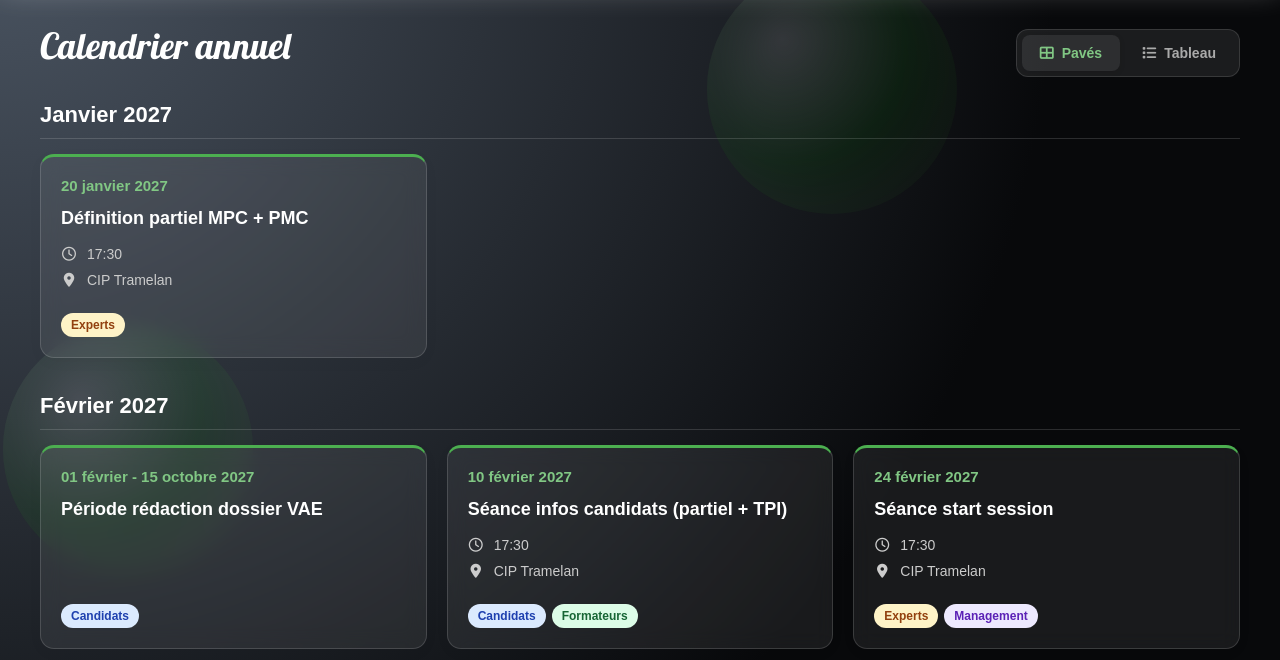
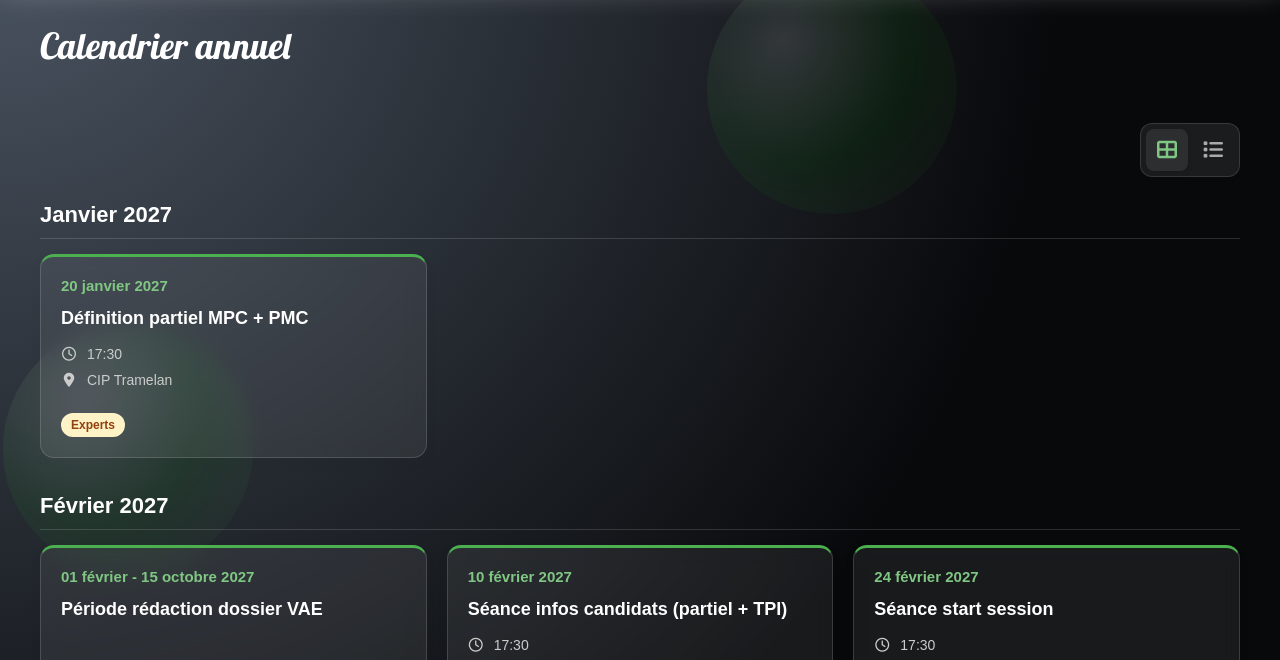
Before and after one commit to mwdolci/website_experts-meca, a plain HTML site: page calendar.html in a window 1280 px wide. Shown: the part 71-731 px from the top of the page. Drawn offline with Linux system fonts and the light colour scheme.

Commit message:
update for test

```diff
--- a/calendar.css
+++ b/calendar.css
@@ -28,14 +28,15 @@
 .calendar-toggle button {
     display: flex;
     align-items: center;
-    gap: 8px;
-    padding: 10px 18px;
+    justify-content: center;
+    width: 42px;
+    height: 42px;
+    padding: 0;
     border: none;
     border-radius: 8px;
     background: transparent;
-    color: #666;
-    font-size: 14px;
-    font-weight: 600;
+    color: #aaaaaa;
+    font-size: 20px;
     cursor: pointer;
     transition: all 0.2s ease;
 }
@@ -232,10 +233,19 @@
     color: #81c784;
 }
 
-/* Espacement du calendrier sur ordinateur */
-@media (min-width: 1024px) {
+/* Positionnement du titre sur ordinateur */
+@media (min-width: 1201px) {
+    .pagetitle-container {
+        position: relative;
+        top: 0;
+        left: 0;
+        width: auto;
+        height: auto;
+        padding: 60px 40px 0;
+    }
+
     .calendar-toolbar {
-        margin-top: 80px;
+        margin-top: 0;
     }
 }
 
--- a/calendar.html
+++ b/calendar.html
@@ -17,7 +17,7 @@
     <meta name="robots" content="index, follow">
     <title>Collège d'experts - Calendrier</title>
     <link rel="stylesheet" href="MainStyle.css?v=4.0.6">
-    <link rel="stylesheet" href="calendar.css?v=2.0.0">
+    <link rel="stylesheet" href="calendar.css?v=2.0.1">
     <link rel="icon" type="image/png" sizes="16x16" href="images/be_mini.png">
     <link rel="stylesheet" href="https://cdnjs.cloudflare.com/ajax/libs/font-awesome/6.0.0-beta3/css/all.min.css">
     <link href="https://fonts.googleapis.com/css2?family=Lobster&display=swap" rel="stylesheet">
@@ -94,14 +94,16 @@
             <!-- Sélecteur du mode d'affichage -->
             <div class="calendar-toolbar">
                 <div class="calendar-toggle">
-                    <button id="btn-cards" class="active" type="button" aria-pressed="true">
+                    <button id="btn-cards" class="active" type="button"
+                            aria-pressed="true" aria-label="Affichage en pavés"
+                            title="Affichage en pavés">
                         <i class="fas fa-th-large"></i>
-                        Pavés
                     </button>
 
-                    <button id="btn-table" type="button" aria-pressed="false">
+                    <button id="btn-table" type="button"
+                            aria-pressed="false" aria-label="Affichage en tableau"
+                            title="Affichage en tableau">
                         <i class="fas fa-list"></i>
-                        Tableau
                     </button>
                 </div>
             </div>
```
